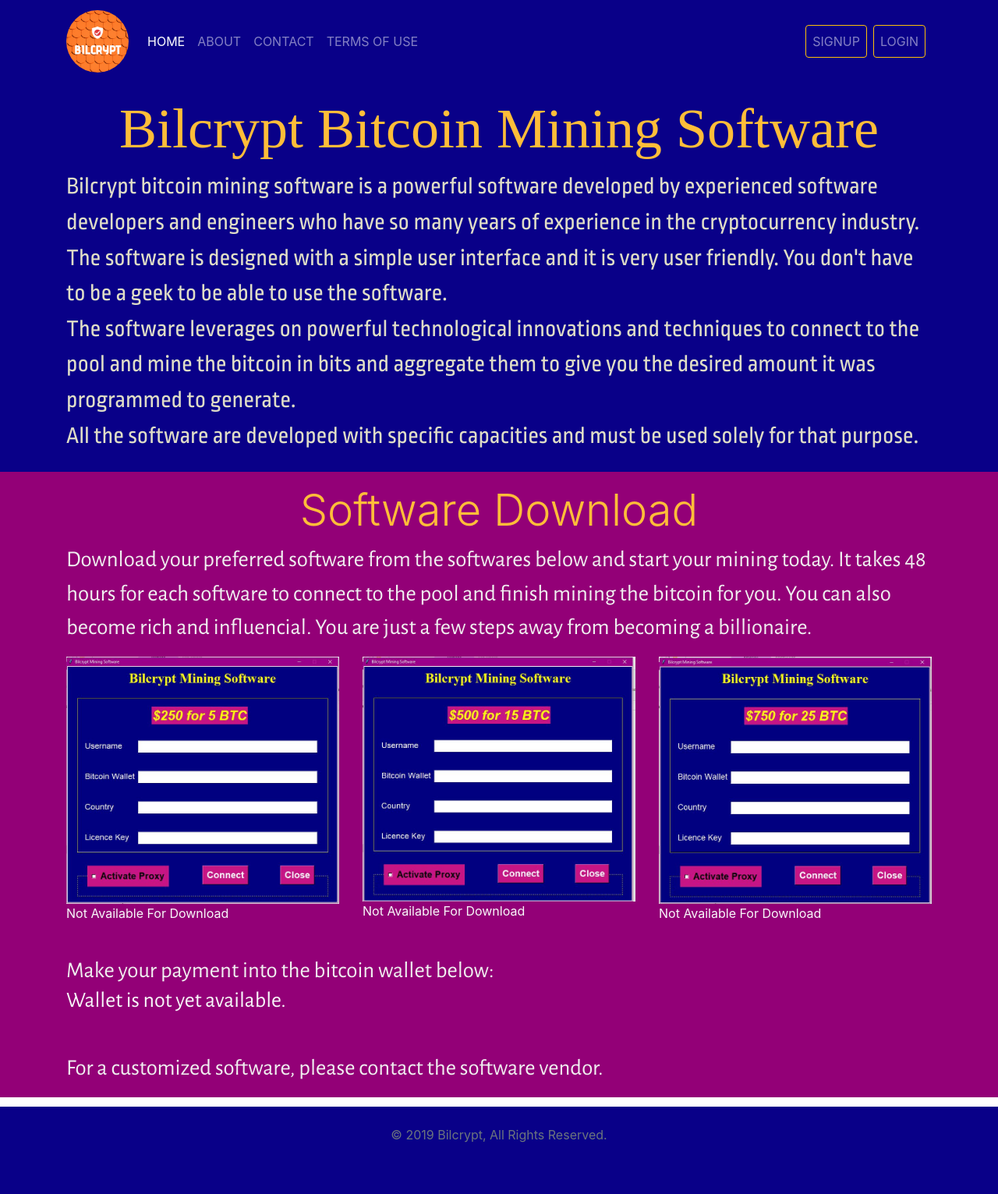
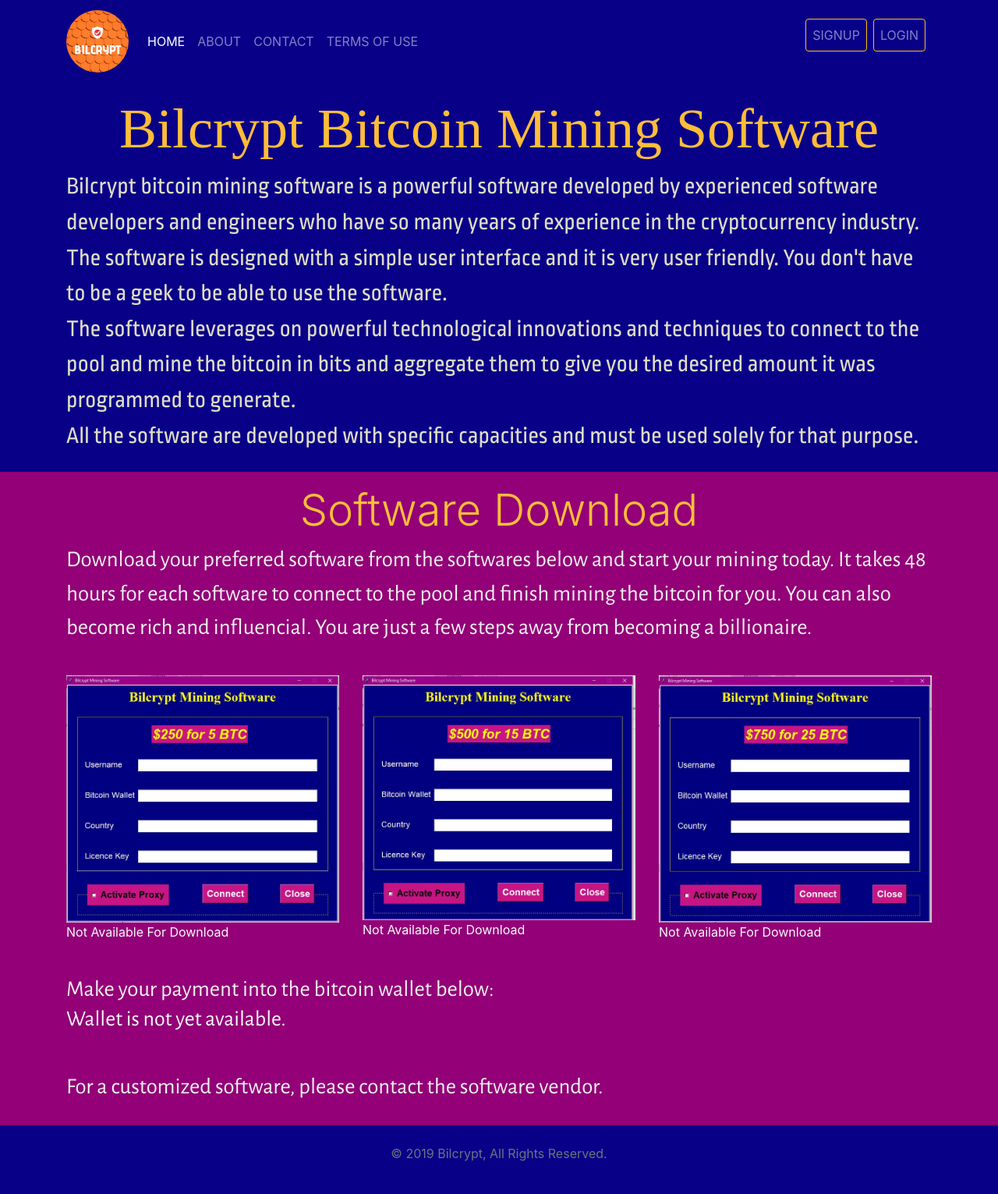
Before and after one commit to codedcodez/Bill, a Django app: page / in a window 1280 px wide. Shown: the whole page at 78% size. Before the commit the page ends 1465 px from the top, so only its background shows below. Run offline with Django 3.2, Linux system fonts and the light colour scheme; data that the repository does not hold is empty; some libraries are stand-ins or nearby versions; some web fonts are replaced.

Commit message:
Modified the ui

```diff
--- a/billpro/settings.py
+++ b/billpro/settings.py
@@ -134,8 +134,8 @@
 EMAIL_HOST = 'smtp.gmail.com'
 EMAIL_PORT = 587
 EMAIL_USE_TLS = True
-EMAIL_HOST_USER = 'billioncrypt@gmail.com'
-EMAIL_HOST_PASSWORD = 'hwmljptkvkbtejmk'
+EMAIL_HOST_USER = ''
+EMAIL_HOST_PASSWORD = ''
 
 
 try:
--- a/static/css/style.css
+++ b/static/css/style.css
@@ -6,6 +6,7 @@
 
 body {
     margin: 0 0 100px; /* bottom = footer height */
+    background-color: #930077;
 }
 
 
@@ -36,7 +37,7 @@
 .software-section {
     background-color: #930077;
     margin-bottom: 0;
-    max-height: 100%;
+    padding-bottom: 0;
 }
 .software-download, .payment {
     font-size: 1.8rem;
--- a/templates/base.html
+++ b/templates/base.html
@@ -112,7 +112,7 @@
                                 class="nav-item"
                             {% endif %}
                         >
-                            <a class="nav-link btn btn-outline-warning" href="{% url 'user_accounts:signup' %}">SIGNUP</a>
+                            <a class="nav-link btn btn-outline-warning mb-3" href="{% url 'user_accounts:signup' %}">SIGNUP</a>
                         </li>
                         <li
                             {% if 'login' in request.path %}
@@ -136,7 +136,7 @@
     {% endblock %}
 
 
-    <footer class="text-muted footer text-light my-0">
+    <footer class="text-muted footer text-light mt-0 pt-0">
         <div class="container text-center py-4">
             <p>&copy; {% now 'Y' %} Bilcrypt, All Rights Reserved.</p>
         </div>
--- a/templates/billsites/index.html
+++ b/templates/billsites/index.html
@@ -27,7 +27,7 @@
                 Download your preferred software from the softwares below and start your mining today. It takes 48 hours for each software to connect to the pool and finish mining the bitcoin for you. You can also become rich and influencial. You are just a few steps away from becoming a billionaire.
             </p>
             <div class="row justify-content-center mb-4">
-                <div class="col-12 col-sm-12 col-md-4 col-xs-12 mx-auto">
+                <div class="col-12 col-sm-12 col-md-4 col-xs-12 mx-auto mt-4">
                     <img src="{% static 'images/Bilcrypt_250.JPG' %}" class="img-fluid" alt="Bilcrypt Software">
                     {% if software_one %}
                         {% for soft in software_one %}
@@ -38,7 +38,7 @@
                     {% endif %}
 
                 </div>
-                <div class="col-12 col-sm-12 col-md-4 col-xs-12 mx-auto">
+                <div class="col-12 col-sm-12 col-md-4 col-xs-12 mx-auto mt-4">
                     <img src="{% static 'images/Bilcrypt_500.JPG' %}" class="img-fluid" alt="Bilcrypt Software">
                     {% if software_two %}
                         {% for soft in software_two %}
@@ -48,7 +48,7 @@
                         <p class="text-light">Not Available For Download</p>
                     {% endif %}
                 </div>
-                <div class="col-12 col-sm-12 col-md-4 col-xs-12 mx-auto">
+                <div class="col-12 col-sm-12 col-md-4 col-xs-12 mx-auto mt-4">
                     <img src="{% static 'images/Bilcrypt_750.JPG' %}" class="img-fluid" alt="Bilcrypt Software">
                     {% if software_three %}
                         {% for soft in software_three %}
```
